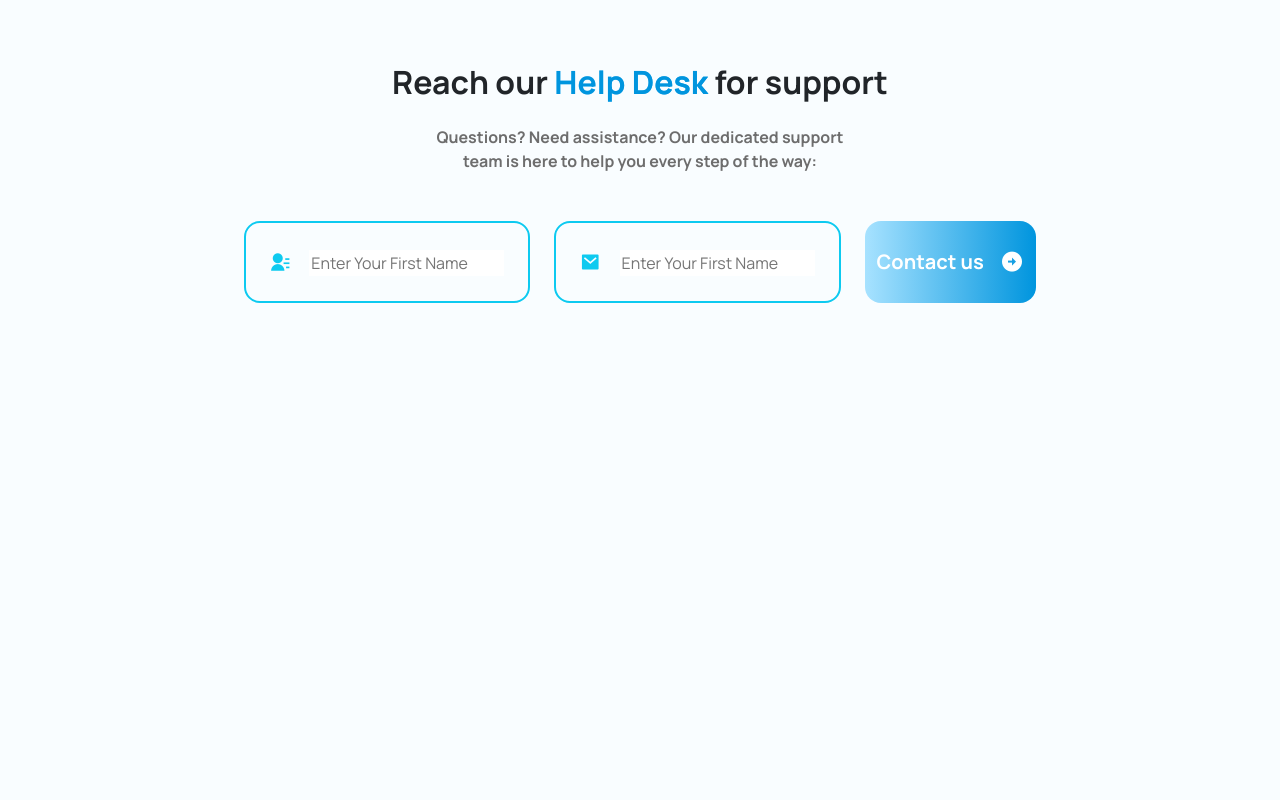
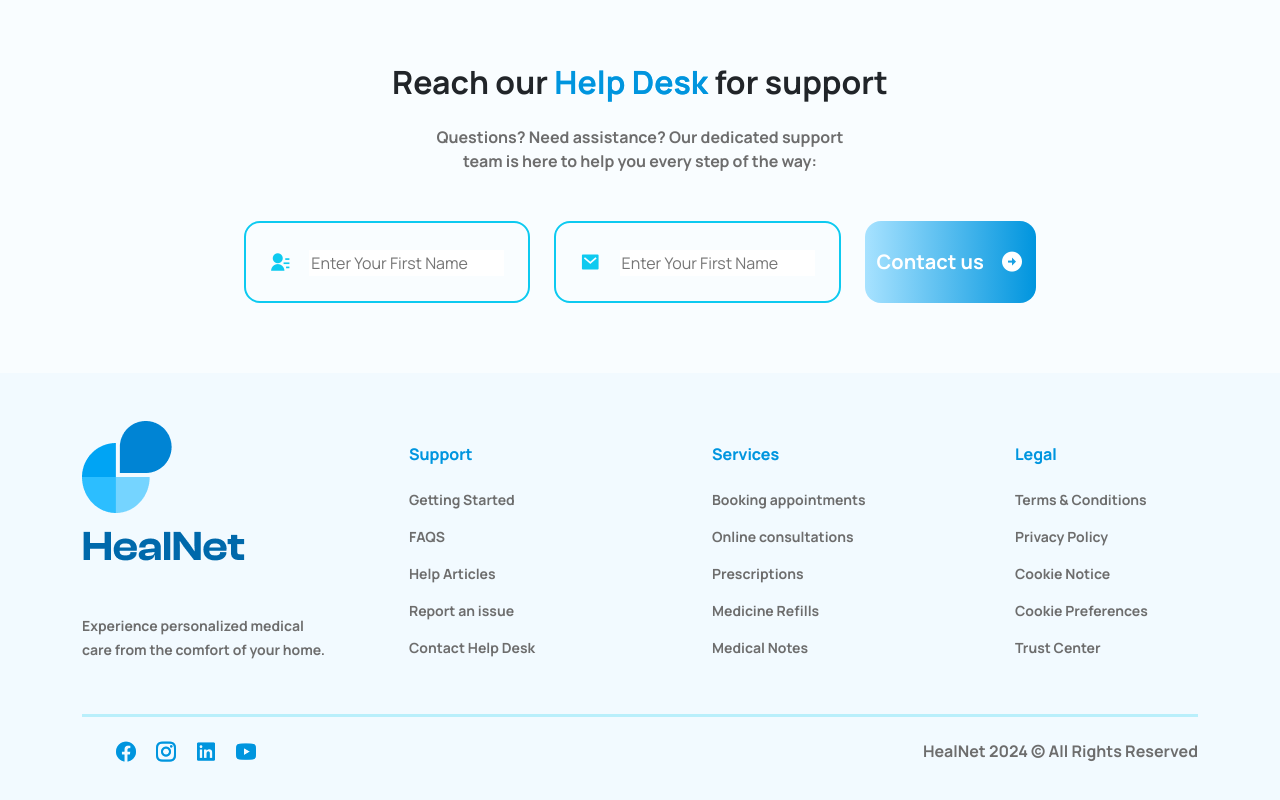
Before and after one commit to 7700ABHISHEK/Figma-healnet, a plain HTML site: page index.html in a window 1280 px wide. Shown: the part 5120-5920 px from the top of the page. Before the commit the page ends 5493 px from the top, so only its background shows below. Drawn offline with nearby package versions, Linux system fonts and the light colour scheme.

Commit message:
Made specialist section , reach out help section and footer

```diff
--- a/assets/css/style.css
+++ b/assets/css/style.css
@@ -235,3 +235,7 @@ body {
 .linear-gradient-blue-2{
     background-image: linear-gradient( to left, #35BDFF,  #008CD0  );
 }
+
+footer{
+    background-color: #F2FAFF;
+}
--- a/index.html
+++ b/index.html
@@ -543,8 +543,56 @@
         </div>
     </section>
 
-    <footer>
+    <footer id="footer" class="p-5">
+        <div class="container">
+            <div class="gap-4 d-flex">
+                <div class="col-3">
+                    <div class="mb-5"><img src="./assets/images/footer-logo.png" alt="footer-logo"></div>
+                    <span class="fs-14 fw-bold text-grey">Experience personalized medical <br> care from the comfort of your home.</span>
+                </div>
+                <div class="col-3">
+                    <div class="footer-content p-4">
+                        <h6 class="linear-gradient-blue fw-bold mb-4">Support</h6>
+                        <p class="fs-14 fw-bold text-grey">Getting Started</p>
+                        <p class="fs-14 fw-bold text-grey">FAQS</p>
+                        <p class="fs-14 fw-bold text-grey">Help Articles</p>
+                        <p class="fs-14 fw-bold text-grey">Report an issue</p>
+                        <p class="fs-14 fw-bold text-grey">Contact Help Desk</p>
+                    </div>
+                </div>
+                <div class="col-3">
+                    <div class="footer-content p-4">
+                        <h6 class="linear-gradient-blue fw-bold mb-4">Services</h6>
+                        <p class="fs-14 fw-bold text-grey">Booking appointments</p>
+                        <p class="fs-14 fw-bold text-grey">Online consultations</p>
+                        <p class="fs-14 fw-bold text-grey">Prescriptions</p>
+                        <p class="fs-14 fw-bold text-grey">Medicine Refills</p>
+                        <p class="fs-14 fw-bold text-grey">Medical Notes</p>
+                    </div>
+                </div>
+                <div class="col-3">
+                    <div class="footer-content p-4">
+                        <h6 class="linear-gradient-blue fw-bold mb-4">Legal</h6>
+                        <p class="fs-14 fw-bold text-grey">Terms & Conditions</p>
+                        <p class="fs-14 fw-bold text-grey">Privacy Policy</p>
+                        <p class="fs-14 fw-bold text-grey">Cookie Notice</p>
+                        <p class="fs-14 fw-bold text-grey">Cookie Preferences</p>
+                        <p class="fs-14 fw-bold text-grey">Trust Center</p>
+                    </div>
+                </div>
+            </div>
+            <hr class="text-info border-3">
+            <div class="footer-social d-flex align-items-center justify-content-between">
+                <ul class="d-flex gap-3 fs-4 linear-gradient-blue">
+                    <li><i class="ri-facebook-circle-fill"></i></li>
+                    <li><i class="ri-instagram-line"></i></li>
+                    <li><i class="ri-linkedin-box-fill"></i></li>
+                    <li><i class="ri-youtube-fill"></i></li>
+                </ul>
+                <p class="fw-bold text-grey">HealNet 2024 © All Rights Reserved</p>
+            </div>
 
+        </div>
     </footer>
 
 
```
Also changed, not shown: assets/images/footer-logo.png (added).
